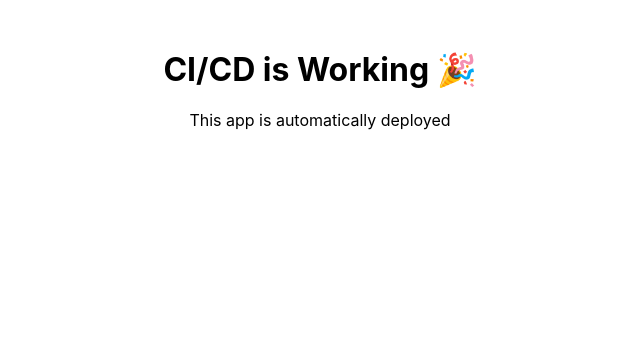
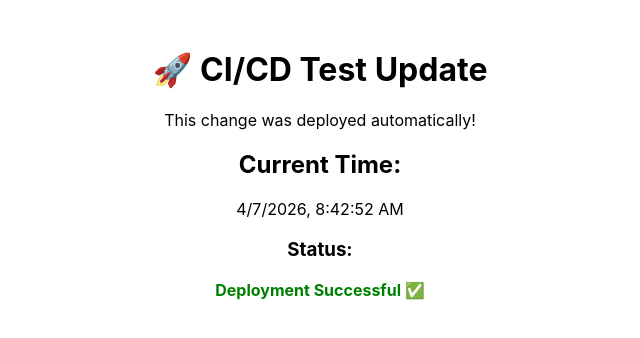
Before and after one commit to SriJainthu/cicd-demo, a React (Create React App) app: page / in a window 1280 px wide. Shown: the top 338 px of the page, without its empty margins (320-960 px from the left). Built offline with nearby package versions, Linux system fonts and the light colour scheme.

Commit message:
Second CI/CD test update

```diff
--- a/src/App.js
+++ b/src/App.js
@@ -1,8 +1,19 @@
 function App() {
+  const today = new Date().toLocaleString();
+
   return (
     <div style={{ textAlign: "center", marginTop: "50px" }}>
-      <h1>CI/CD is Working 🎉</h1>
-      <p>This app is automatically deployed</p>
+      <h1>🚀 CI/CD Test Update</h1>
+
+      <p>This change was deployed automatically!</p>
+
+      <h2>Current Time:</h2>
+      <p>{today}</p>
+
+      <h3>Status:</h3>
+      <p style={{ color: "green", fontWeight: "bold" }}>
+        Deployment Successful ✅
+      </p>
     </div>
   );
 }
```
